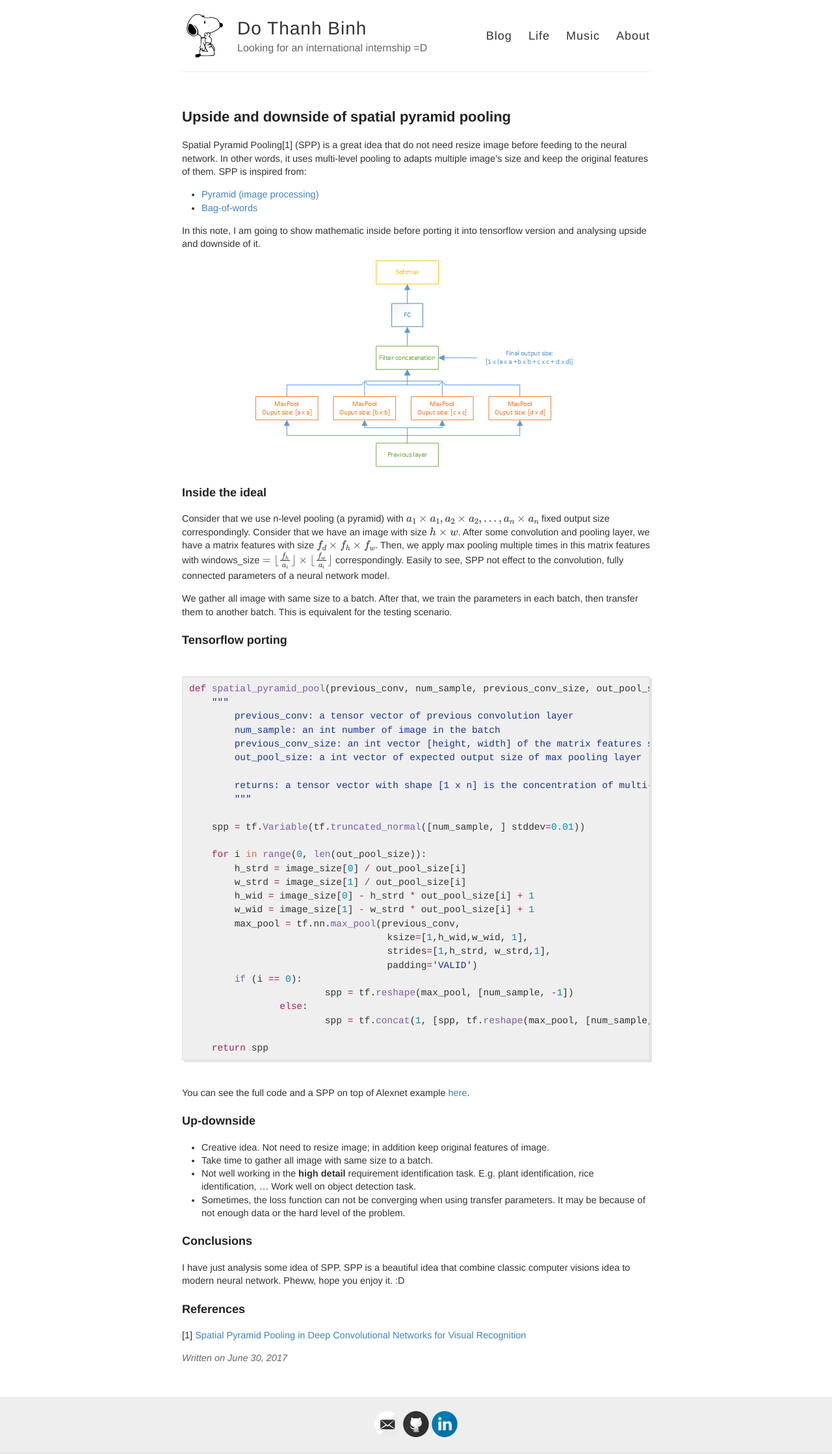
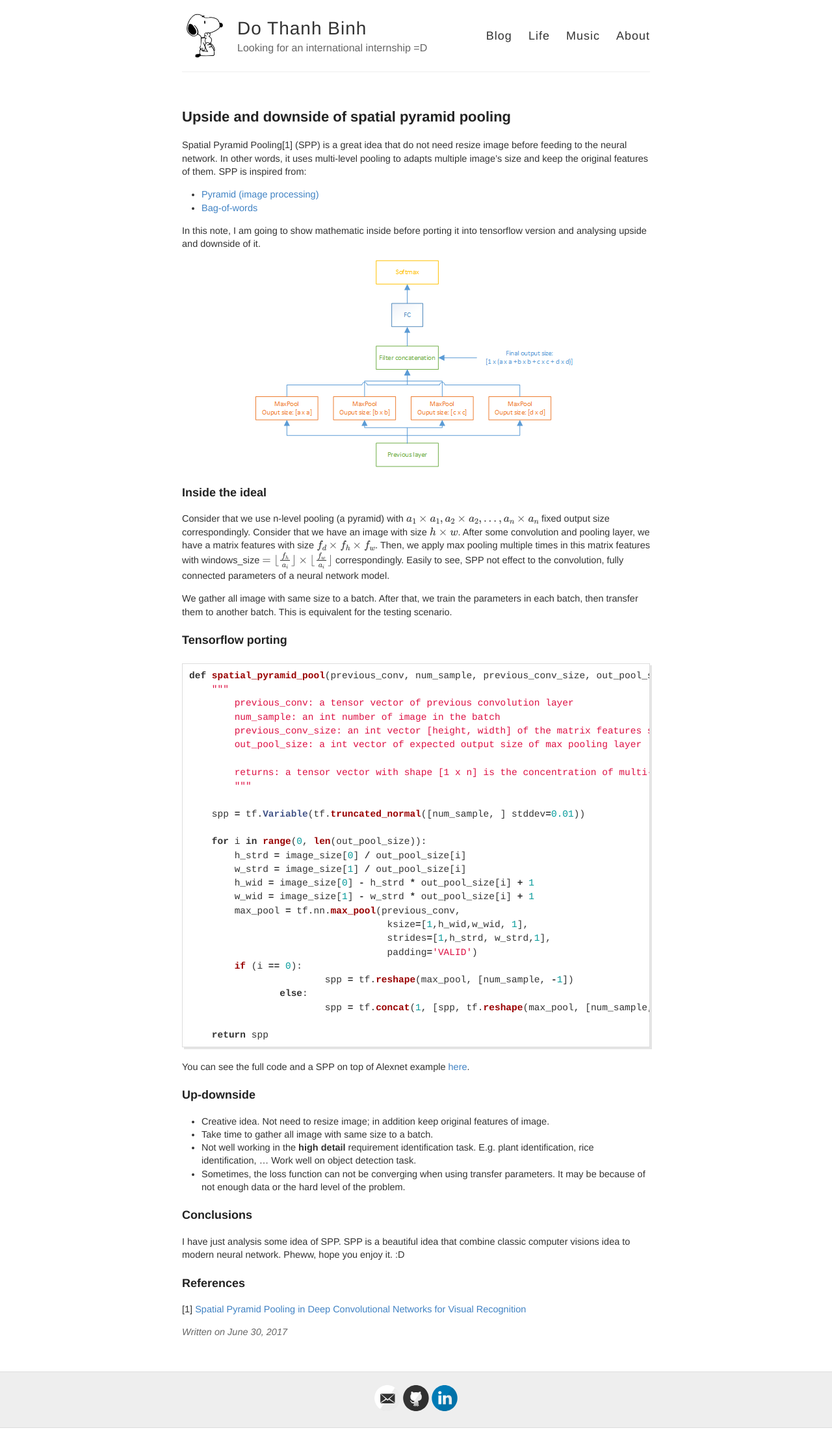
Before and after one commit to peace195/peace195.github.io, a Jekyll site: the page built from _posts/2017-06-30-spatial-pyramid-pooling.md, in a window 1280 px wide. Shown: the whole page at 65% size. Built offline with Jekyll 4.4.1, drawn with Linux system fonts in a browser that asks for light colours; our own code applies the rules of GitHub Pages for plain Markdown files; formulas are drawn with MathJax 3; comment, search, counter and statistics services are not loaded; after the commit the page ends 2198 px from its top, so only the background shows below that.

Commit message:
new highlight

```diff
--- a/_sass/_highlights.scss
+++ b/_sass/_highlights.scss
@@ -19,311 +19,66 @@ code {
   font-family:'Bitstream Vera Sans Mono','Courier', monospace;
 }
 
-.highlight {
-  margin: 40px 0;
-  //background-color: #49483e;
-  .c {
-    color: #0c9;
-    font-style: italic;
-  }
-  // Comment
-  .err {
-    color: #a61717;
-    background-color: #e3d2d2;
-  }
-  // Error
-  .k {
-  }
-  // Keyword
-  .o {
-  }
-  // Operator
-  .cm {
-    color: #998;
-    font-style: italic;
-  }
-  // Comment.Multiline
-  .cp {
-    color: #999;
-  }
-  // Comment.Preproc
-  .c1 {
-    color: #0c9;
-    font-style: italic;
-  }
-  // Comment.Single
-  .cs {
-    color: #999;
-    font-style: italic;
-  }
-  // Comment.Special
-  .gd {
-    color: #000;
-    background-color: #fdd;
-  }
-  // Generic.Deleted
-  .gd .x {
-    color: #000;
-    background-color: #faa;
-  }
-  // Generic.Deleted.Specific
-  .ge {
-    font-style: italic;
-  }
-  // Generic.Emph
-  .gr {
-    color: #a00;
-  }
-  // Generic.Error
-  .gh {
-    color: #999;
-  }
-  // Generic.Heading
-  .gi {
-    color: #000;
-    background-color: #dfd;
-  }
-  // Generic.Inserted
-  .gi .x {
-    color: #000;
-    background-color: #afa;
-  }
-  // Generic.Inserted.Specific
-  .go {
-    color: #888;
-  }
-  // Generic.Output
-  .gp {
-    color: #555;
-  }
-  // Generic.Prompt
-  .gs {
-  }
-  // Generic.Strong
-  .gu {
-    color: #aaa;
-  }
-  // Generic.Subheading
-  .gt {
-    color: #a00;
-  }
-  // Generic.Traceback
-  .kc {
-  }
-  // Keyword.Constant
-  .kd {
-  }
-  // Keyword.Declaration
-  .kp {
-  }
-  // Keyword.Pseudo
-  .kr {
+.highlight  { background: #ffffff; }
+.highlight .c { color: #999988; font-style: italic } /* Comment */
+.highlight .err { color: #a61717; background-color: #e3d2d2 } /* Error */
+.highlight .k { font-weight: bold } /* Keyword */
+.highlight .o { font-weight: bold } /* Operator */
+.highlight .cm { color: #999988; font-style: italic } /* Comment.Multiline */
+.highlight .cp { color: #999999; font-weight: bold } /* Comment.Preproc */
+.highlight .c1 { color: #999988; font-style: italic } /* Comment.Single */
+.highlight .cs { color: #999999; font-weight: bold; font-style: italic } /* Comment.Special */
+.highlight .gd { color: #000000; background-color: #ffdddd } /* Generic.Deleted */
+.highlight .gd .x { color: #000000; background-color: #ffaaaa } /* Generic.Deleted.Specific */
+.highlight .ge { font-style: italic } /* Generic.Emph */
+.highlight .gr { color: #aa0000 } /* Generic.Error */
+.highlight .gh { color: #999999 } /* Generic.Heading */
+.highlight .gi { color: #000000; background-color: #ddffdd } /* Generic.Inserted */
+.highlight .gi .x { color: #000000; background-color: #aaffaa } /* Generic.Inserted.Specific */
+.highlight .go { color: #888888 } /* Generic.Output */
+.highlight .gp { color: #555555 } /* Generic.Prompt */
+.highlight .gs { font-weight: bold } /* Generic.Strong */
+.highlight .gu { color: #aaaaaa } /* Generic.Subheading */
+.highlight .gt { color: #aa0000 } /* Generic.Traceback */
+.highlight .kc { font-weight: bold } /* Keyword.Constant */
+.highlight .kd { font-weight: bold } /* Keyword.Declaration */
+.highlight .kp { font-weight: bold } /* Keyword.Pseudo */
+.highlight .kr { font-weight: bold } /* Keyword.Reserved */
+.highlight .kt { color: #445588; font-weight: bold } /* Keyword.Type */
+.highlight .m { color: #009999 } /* Literal.Number */
+.highlight .s { color: #d14 } /* Literal.String */
+.highlight .na { color: #008080 } /* Name.Attribute */
+.highlight .nb { color: #0086B3 } /* Name.Builtin */
+.highlight .nc { color: #445588; font-weight: bold } /* Name.Class */
+.highlight .no { color: #008080 } /* Name.Constant */
+.highlight .ni { color: #800080 } /* Name.Entity */
+.highlight .ne { color: #990000; font-weight: bold } /* Name.Exception */
+.highlight .nf { color: #990000; font-weight: bold } /* Name.Function */
+.highlight .nn { color: #555555 } /* Name.Namespace */
+.highlight .nt { color: #000080 } /* Name.Tag */
+.highlight .nv { color: #008080 } /* Name.Variable */
+.highlight .ow { font-weight: bold } /* Operator.Word */
+.highlight .w { color: #bbbbbb } /* Text.Whitespace */
+.highlight .mf { color: #009999 } /* Literal.Number.Float */
+.highlight .mh { color: #009999 } /* Literal.Number.Hex */
+.highlight .mi { color: #009999 } /* Literal.Number.Integer */
+.highlight .mo { color: #009999 } /* Literal.Number.Oct */
+.highlight .sb { color: #d14 } /* Literal.String.Backtick */
+.highlight .sc { color: #d14 } /* Literal.String.Char */
+.highlight .sd { color: #d14 } /* Literal.String.Doc */
+.highlight .s2 { color: #d14 } /* Literal.String.Double */
+.highlight .se { color: #d14 } /* Literal.String.Escape */
+.highlight .sh { color: #d14 } /* Literal.String.Heredoc */
+.highlight .si { color: #d14 } /* Literal.String.Interpol */
+.highlight .sx { color: #d14 } /* Literal.String.Other */
+.highlight .sr { color: #009926 } /* Literal.String.Regex */
+.highlight .s1 { color: #d14 } /* Literal.String.Single */
+.highlight .ss { color: #990073 } /* Literal.String.Symbol */
+.highlight .bp { color: #999999 } /* Name.Builtin.Pseudo */
+.highlight .vc { color: #008080 } /* Name.Variable.Class */
+.highlight .vg { color: #008080 } /* Name.Variable.Global */
+.highlight .vi { color: #008080 } /* Name.Variable.Instance */
+.highlight .il { color: #009999 } /* Literal.Number.Integer.Long */
 
-  }
-  // Keyword.Reserved
-  .kt {
-    color: #458;
-
-  }
-  // Keyword.Type
-  .m {
-    color: #0086b3;
-  }
-  // Literal.Number
-  .s {
-    color: #d14;
-  }
-  // Literal.String
-  .na {
-    color: #008080;
-  }
-  // Name.Attribute
-  .nb {
-    color: #0086b3;
-  }
-  // Name.Builtin
-  .nc {
-    color: #458;
-  }
-  // Name.Class
-  .no {
-    color: #008080;
-  }
-  // Name.Constant
-  .ni {
-    color: #800080;
-  }
-  // Name.Entity
-  .ne {
-    color: #900;
-
-  }
-  // Name.Exception
-  .nf {
-    color: #900;
-
-  }
-  // Name.Function
-  .nn {
-    color: #555;
-  }
-  // Name.Namespace
-  .nt {
-    color: #000080;
-  }
-  // Name.Tag
-  .nv {
-    color: #008080;
-  }
-  // Name.Variable
-  .ow {
-
-  }
-  // Operator.Word
-  .w {
-    color: #bbb;
-  }
-  // Text.Whitespace
-  .mf {
-    color: #099;
-  }
-  // Literal.Number.Float
-  .mh {
-    color: #099;
-  }
-  // Literal.Number.Hex
-  .mi {
-    color: #099;
-  }
-  // Literal.Number.Integer
-  .mo {
-    color: #099;
-  }
-  // Literal.Number.Oct
-  .sb {
-    color: #d14;
-  }
-  // Literal.String.Backtick
-  .sc {
-    color: #d14;
-  }
-  // Literal.String.Char
-  .sd {
-    color: #d14;
-  }
-  // Literal.String.Doc
-  .s2 {
-    color: #d14;
-  }
-  // Literal.String.Double
-  .se {
-    color: #d14;
-  }
-  // Literal.String.Escape
-  .sh {
-    color: #d14;
-  }
-  // Literal.String.Heredoc
-  .si {
-    color: #d14;
-  }
-  // Literal.String.Interpol
-  .sx {
-    color: #d14;
-  }
-  // Literal.String.Other
-  .sr {
-    color: #009926;
-  }
-  // Literal.String.Regex
-  .s1 {
-    color: #d14;
-  }
-  // Literal.String.Single
-  .ss {
-    color: #990073;
-  }
-  // Literal.String.Symbol
-  .bp {
-    color: #999;
-  }
-  // Name.Builtin.Pseudo
-  .vc {
-    color: #008080;
-  }
-  // Name.Variable.Class
-  .vg {
-    color: #008080;
-  }
-  // Name.Variable.Global
-  .vi {
-    color: #008080;
-  }
-  // Name.Variable.Instance
-  .il {
-    color: #099;
-  }
-  // Literal.Number.Integer.Long
-}
-
-
-
-.highlight .c { color: #969896 } /* Comment */
-.highlight .err { color: #960050; background-color: #1e0010 } /* Error */
-.highlight .k { color: #a71d5d} /* Keyword */
-.highlight .l { color: #c3f } /* Literal */
-.highlight .n { color: #333 } /* Name */
-.highlight .o { color: #a71d5d} /* Operator */
-.highlight .p { color: #333 } /* Punctuation */
-.highlight .cm { color: #969896; } /* Comment.Multiline */
-.highlight .cd { color: #969896; } /* Comment.Multiline */
-.highlight .cp { color: #969896 } /* Comment.Preproc */
-.highlight .c1 { color: #969896 } /* Comment.Single */
-.highlight .cs { color: #969896 } /* Comment.Special.p */
-.highlight .ge { font-style: italic } /* Generic.Emph */
-.highlight .gs {  } /* Generic.Strong */
-.highlight .kc { color: #6cf } /* Keyword.Constant */
-.highlight .kd { color: #6cf } /* Keyword.Declaration */
-.highlight .kn { color: #a71d5d} /* Keyword.Namespace */
-.highlight .kp { color: #6cf } /* Keyword.Pseudo */
-.highlight .kr { color: #6cf } /* Keyword.Reserved */
-.highlight .kt { color: #6cf } /* Keyword.Type */
-.highlight .ld { color: #e6db74 } /* Literal.Date */
-.highlight .m { color: #0086b3 } /* Literal.Number */
-.highlight .s { color: #183691 } /* Literal.String */
-.highlight .na { color: #f36 } /* Name.Attribute */
-.highlight .nb { color: #ed6a43 } /* Name.Builtin */
-.highlight .nc { color: #795da3; } /* Name.Class */
-.highlight .no { color: #6cf } /* Name.Constant */
-.highlight .nd { color: #0086b3 } /* Name.Decorator */
-.highlight .ni { color: #f8f8f2 } /* Name.Entity */
-.highlight .ne { color: #f36 } /* Name.Exception */
-.highlight .nf { color: #795da3 } /* Name.Function */
-.highlight .nl { color: #f8f8f2 } /* Name.Label */
-.highlight .nn { color: #333 } /* Name.Namespace */
-.highlight .nx { color: #f36 } /* Name.Other */
-.highlight .py { color: #f8f8f2 } /* Name.Property */
-.highlight .nt { color: #f90 } /* Name.Tag */
-.highlight .nv { color: #f8f8f2 } /* Name.Variable */
-.highlight .ow { color: #ed6a43 } /* Operator.Word */
-.highlight .w { color: #f8f8f2 } /* Text.Whitespace */
-.highlight .mf { color: #0086b3 } /* Literal.Number.Float */
-.highlight .mh { color: #0086b3 } /* Literal.Number.Hex */
-.highlight .mi { color: #0086b3 } /* Literal.Number.Integer */
-.highlight .mo { color: #0086b3 } /* Literal.Number.Oct */
-.highlight .sb { color: #183691 } /* Literal.String.Backtick */
-.highlight .sc { color: #183691 } /* Literal.String.Char */
-.highlight .sd { color: #183691 } /* Literal.String.Doc */
-.highlight .s2 { color: #183691 } /* Literal.String.Double */
-.highlight .se { color: #183691 } /* Literal.String.Escape */
-.highlight .sh { color: #183691 } /* Literal.String.Heredoc */
-.highlight .si { color: #183691 } /* Literal.String.Interpol */
-.highlight .sx { color: #183691 } /* Literal.String.Other */
-.highlight .sr { color: #183691 } /* Literal.String.Regex */
-.highlight .s1 { color: #183691 } /* Literal.String.Single */
-.highlight .ss { color: #183691 } /* Literal.String.Symbol */
-.highlight .bp { color: #0086b3 } /* Name.Builtin.Pseudo */
-.highlight .vc { color: #f8f8f2 } /* Name.Variable.Class */
-.highlight .vg { color: #f8f8f2 } /* Name.Variable.Global */
-.highlight .vi { color: #f8f8f2 } /* Name.Variable.Instance */
-.highlight .il { color: #c3f } /* Literal.Number.Integer.Long */
+.post > .highlight .lineno { color: #ccc; display:inline-block; padding: 0 5px; border-right:1px solid #ccc; }
+.post > .highlight pre code { display: block; white-space: pre; overflow-x: auto; word-wrap: normal; }
```
